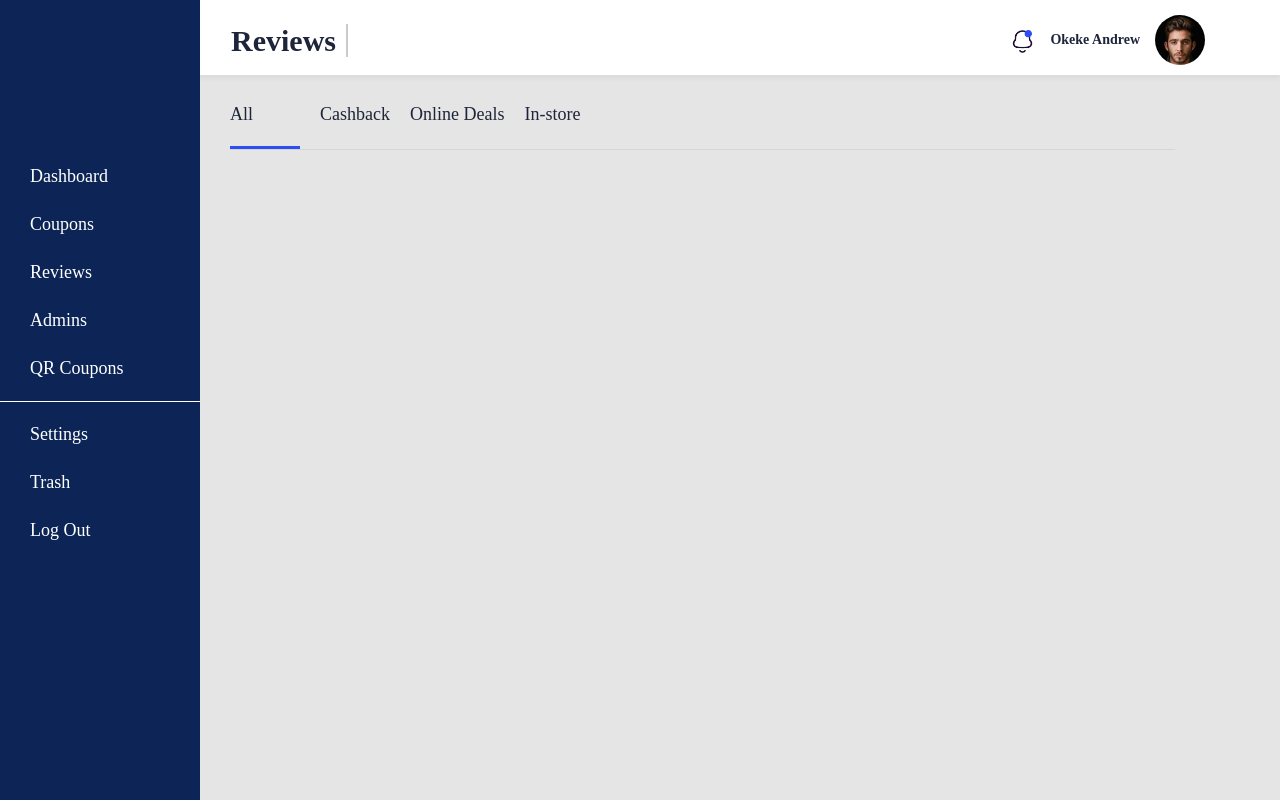
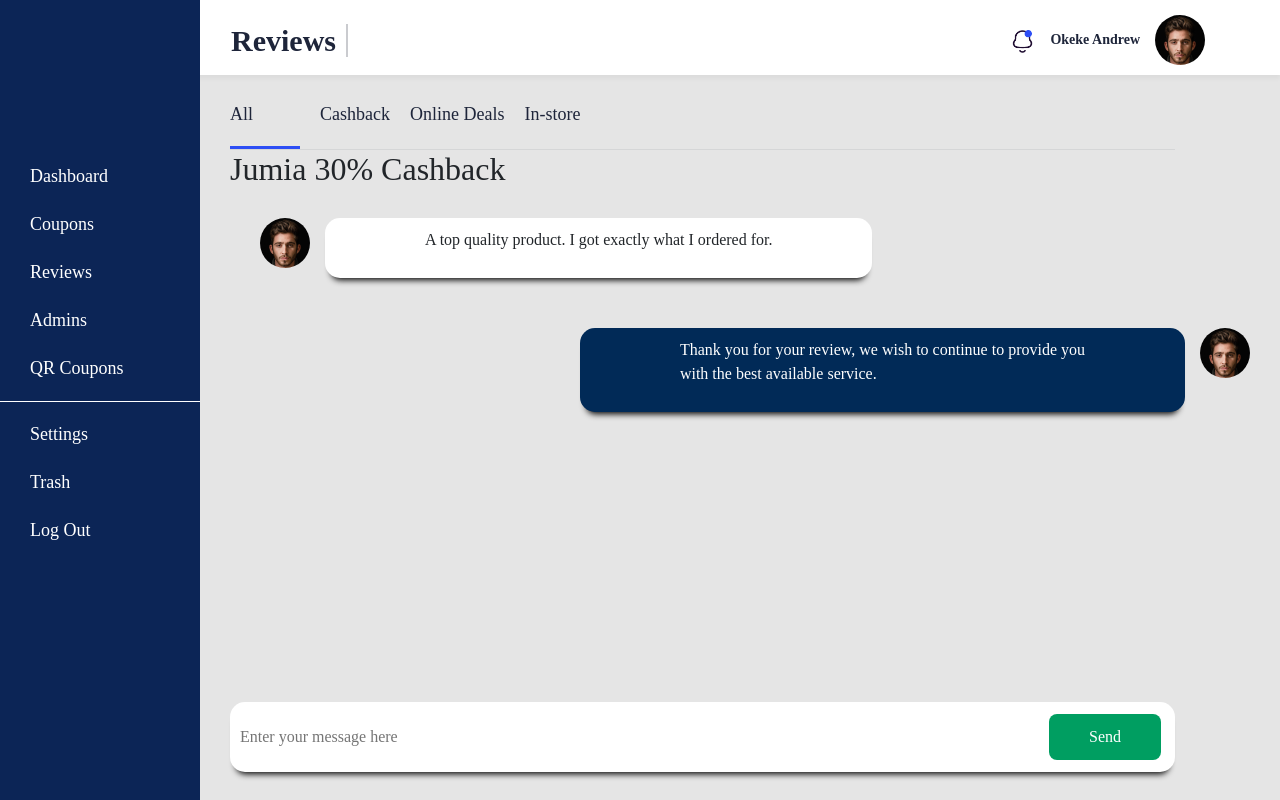
Before and after one commit to codeuiandy/tokenfy, a React (Create React App) app: page /reviews in a window 1280 px wide. Built offline with nearby package versions, Linux system fonts and the light colour scheme.

Commit message:
Replaced Review section

```diff
--- a/src/Components/Reviews/reviews.jsx
+++ b/src/Components/Reviews/reviews.jsx
@@ -4,8 +4,8 @@
 import DatePicker from "react-datepicker";
 import "react-datepicker/dist/react-datepicker.css";
 import {Link} from 'react-router-dom';
-// import CommentForm from './CommentForm';
-// import CommentList from './CommentList';
+import CommentForm from './CommentForm';
+import CommentList from './CommentList';
 import ReviewList from './ReviewList';
 export default function Reviews(props) {
     const[activePage,setActivePage] = useState("Review_Category_All");
@@ -51,7 +51,8 @@
                     <div className="pg-dimacation"></div>
 
                     </div>
-                <ReviewList />
+                <CommentList />
+                <CommentForm />
 
                 {/* <CommentList  />
                 <CommentForm /> */}
```
